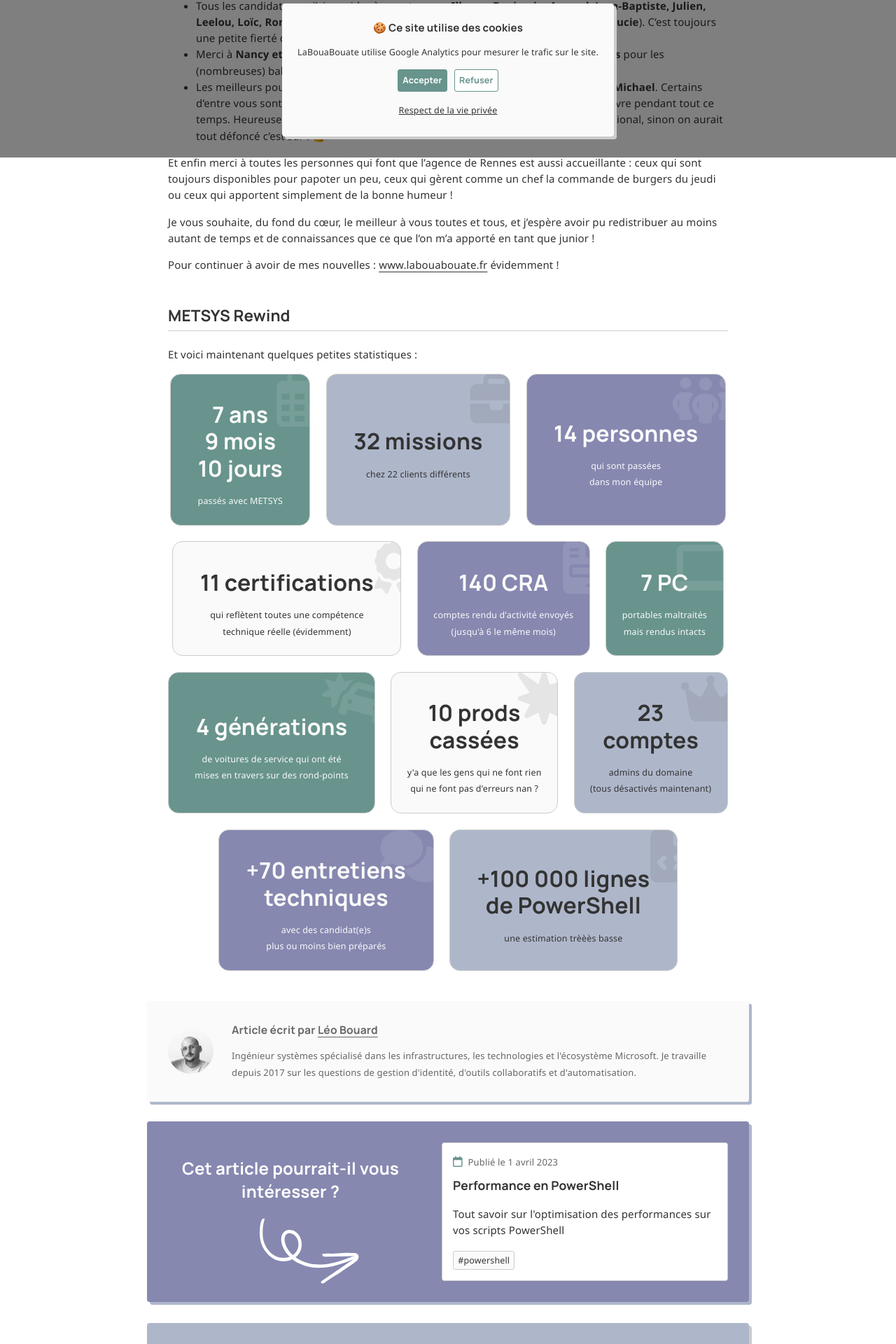
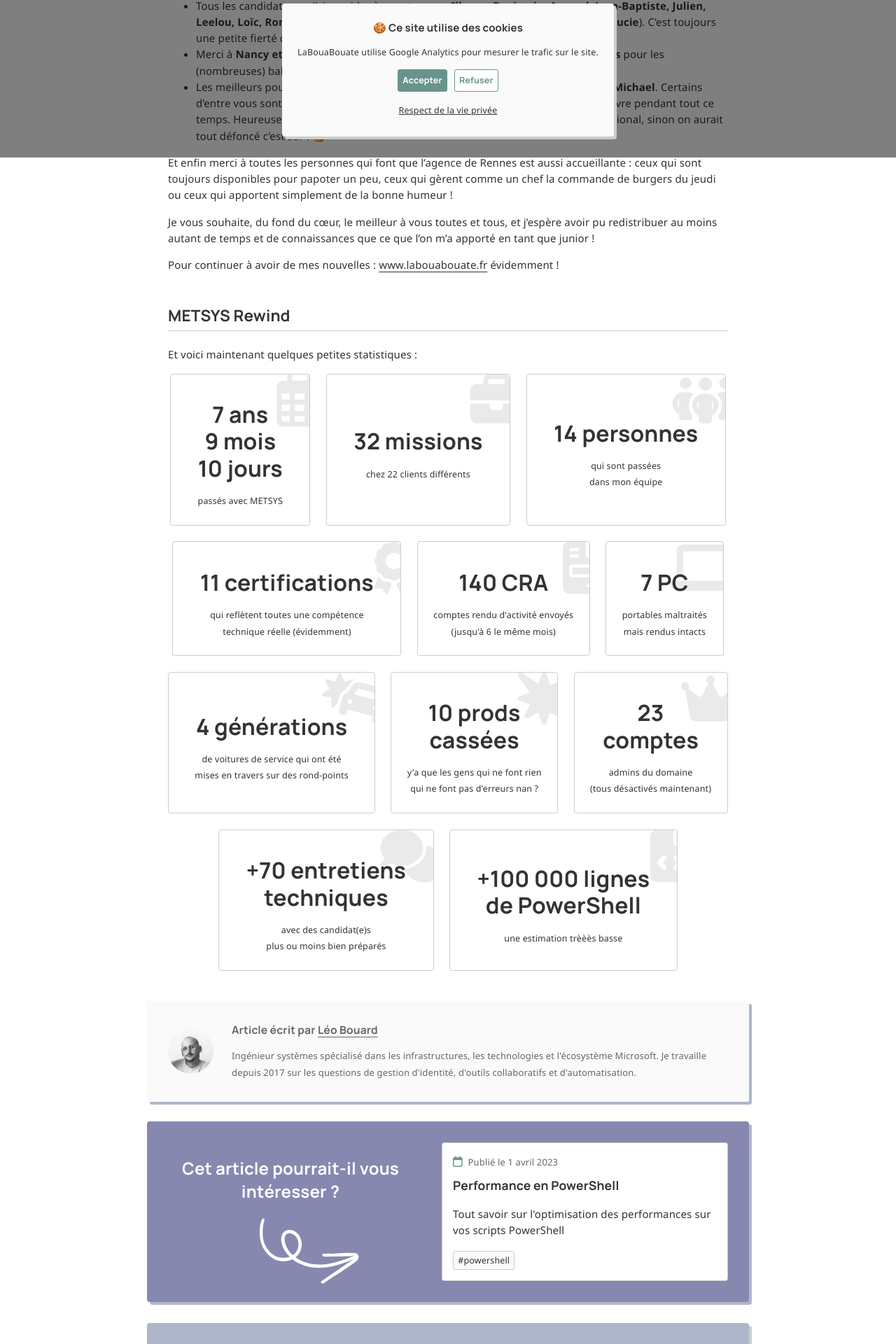
Before and after one commit to leobouard/leobouard.github.io, a Jekyll site: the page built from _posts/2026/2026-06-22-merci-metsys.md, in a window 1280 px wide. Shown: the part 675-2595 px from the top of the page at 70% size. Built offline with Jekyll 4.4.1, drawn with Linux system fonts in a browser that asks for light colours; nearby versions of some CDN libraries; some web fonts are replaced; comment, search, counter and statistics services are not loaded.

Commit message:
Update rewind.scss

```diff
--- a/_sass/rewind.scss
+++ b/_sass/rewind.scss
@@ -6,7 +6,7 @@
     text-align: center;
     padding: 1.5em;
     border: 1px solid var(--mediumaccent);
-    border-radius: 1em;
+    border-radius: var(--borderradius);
     height: stretch;
     position: relative;
     overflow: hidden;
@@ -32,24 +32,6 @@
     opacity: 0.2;
 }
 
-div.bg-primary {
-    background: var(--primary);
-    color: var(--lightaccent);
-}
-
-div.bg-secondary {
-    background: var(--secondary);
-}
-
-div.bg-accent {
-    background: var(--accent);
-    color: var(--lightaccent);
-}
-
-div.bg-lightaccent {
-    background: var(--lightaccent);
-}
-
 @media screen and (max-width: 610px) {
     div.rewind {
         padding: 1em;
```
